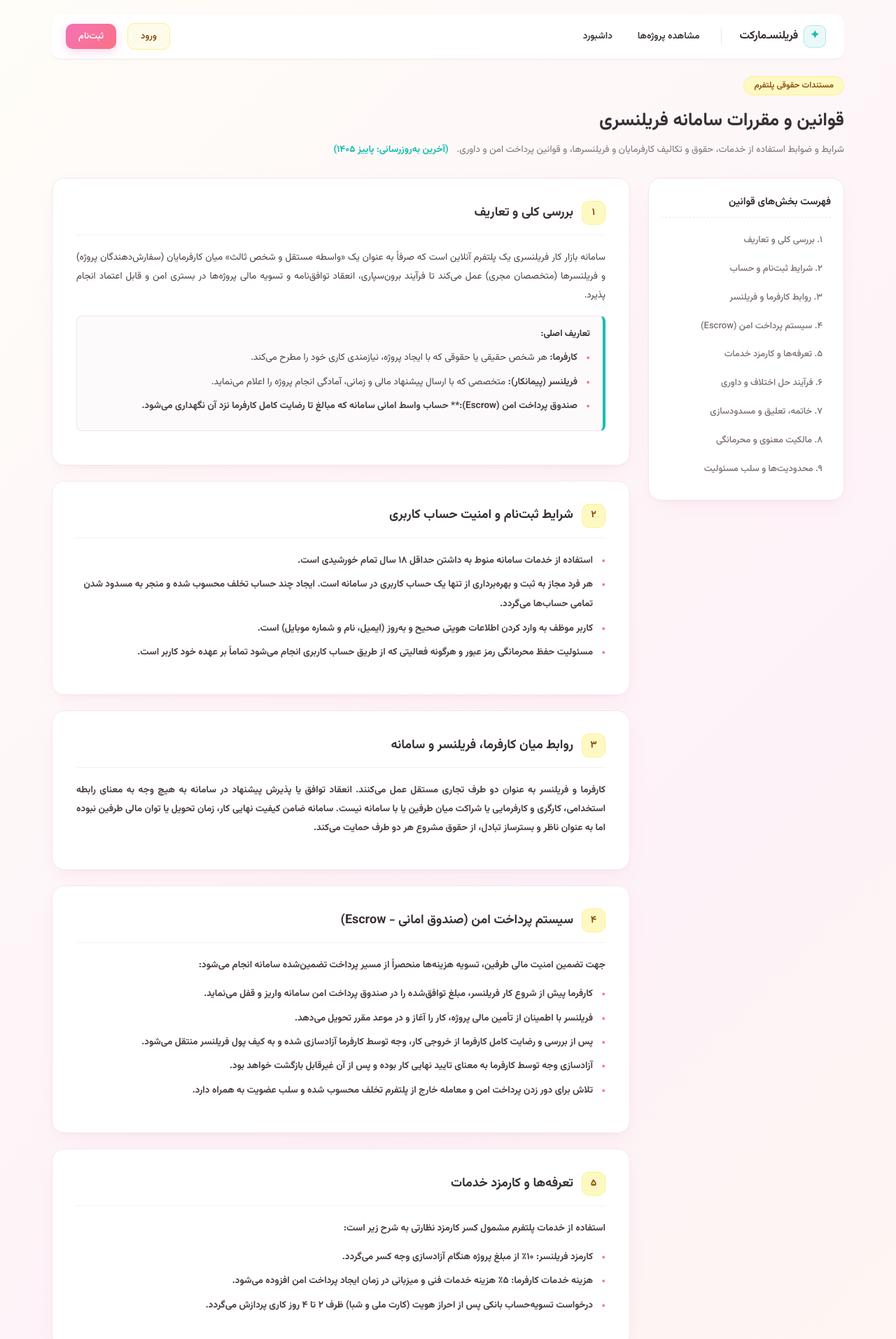
After one commit to mhbmj/Freelance-Marketspace, a Django app: page /terms/ in a window 1280 px wide. The commit adds this page. Shown: the top 1913 px of the page at 70% size. Run offline with Django 5.2, Linux system fonts and the light colour scheme.

Commit message:
feat(terms): implement comprehensive terms and conditions page matching Ponisha legal standards

```diff
--- a/accounts/urls.py
+++ b/accounts/urls.py
@@ -10,6 +10,7 @@ urlpatterns = [
     path('onboarding/skills/', views.onboarding_skills_view, name='onboarding_skills'),
     path('dashboard/', views.dashboard_view, name='dashboard'),
     path('projects/', views.projects_list_view, name='projects_list'),
+    path('terms/', views.terms_view, name='terms'),
     path('forgot-password/', views.forgot_password_view, name='forgot_password'),
     path('password-reset/done/', views.password_reset_done_view, name='password_reset_done'),
     path('password-reset/<uidb64>/<token>/', views.reset_password_confirm_view, name='reset_password'),
--- a/accounts/views.py
+++ b/accounts/views.py
@@ -277,6 +277,17 @@ def projects_list_view(request):
     })
 
 
+def terms_view(request):
+    """صفحه قوانین و مقررات پلتفرم فریلنسری مطابق استاندارد پونیشا"""
+    initials = "MA"
+    if request.user.is_authenticated and request.user.first_name and request.user.last_name:
+        initials = (request.user.first_name[0] + request.user.last_name[0]).upper()
+
+    return render(request, 'accounts/terms.html', {
+        'user_initials': initials,
+    })
+
+
 def forgot_password_view(request):
     """درخواست بازیابی رمز عبور با محدودیت نرخ درخواست (Rate Limit - HTTP 429) و پیام امن"""
     if request.user.is_authenticated:
--- a/static/css/style.css
+++ b/static/css/style.css
@@ -2003,3 +2003,145 @@ body {
     font-weight: 700;
     box-shadow: 0 2px 6px rgba(244, 114, 182, 0.15);
 }
+
+/* ==========================================================================
+   Terms and Conditions Page Styles (قوانین و مقررات مطابق پونیشا)
+   ========================================================================== */
+.terms-layout {
+    display: grid;
+    grid-template-columns: 280px 1fr;
+    gap: 26px;
+    align-items: start;
+    width: 100%;
+}
+
+@media (max-width: 900px) {
+    .terms-layout {
+        grid-template-columns: 1fr;
+    }
+    .terms-toc-card {
+        display: none;
+    }
+}
+
+.terms-toc-card {
+    position: sticky;
+    top: 84px;
+    background: #ffffff;
+    border-radius: var(--radius-card);
+    border: 1.5px solid var(--border-card);
+    box-shadow: var(--shadow-minimal);
+    padding: 22px 18px;
+}
+
+.terms-toc-title {
+    font-size: 14.5px;
+    font-weight: 800;
+    color: var(--text-main);
+    margin-bottom: 14px;
+    padding-bottom: 10px;
+    border-bottom: 1px dashed var(--border-card);
+}
+
+.terms-toc-link {
+    display: block;
+    padding: 8px 12px;
+    font-size: 13px;
+    font-weight: 500;
+    color: var(--text-muted);
+    text-decoration: none;
+    border-radius: 8px;
+    margin-bottom: 4px;
+    transition: all 0.15s ease;
+}
+
+.terms-toc-link:hover {
+    background: var(--pastel-pink-soft);
+    color: #be185d;
+    padding-right: 16px;
+}
+
+.terms-section-card {
+    background: #ffffff;
+    border-radius: var(--radius-card);
+    border: 1.5px solid var(--border-card);
+    box-shadow: var(--shadow-minimal);
+    padding: 32px 34px;
+    margin-bottom: 22px;
+    scroll-margin-top: 84px;
+    position: relative;
+    overflow: hidden;
+}
+
+.terms-section-header {
+    display: flex;
+    align-items: center;
+    gap: 12px;
+    margin-bottom: 18px;
+    padding-bottom: 14px;
+    border-bottom: 1px solid #f9eff4;
+}
+
+.term-num-badge {
+    width: 34px;
+    height: 34px;
+    border-radius: 10px;
+    background: var(--pastel-yellow-light);
+    border: 1px solid var(--pastel-yellow-border);
+    color: #854d0e;
+    display: flex;
+    align-items: center;
+    justify-content: center;
+    font-size: 14px;
+    font-weight: 800;
+}
+
+.terms-section-title {
+    font-size: 18px;
+    font-weight: 800;
+    color: var(--text-main);
+    margin: 0;
+}
+
+.terms-text {
+    font-size: 13.5px;
+    color: #4b3f46;
+    line-height: 2;
+    margin-bottom: 14px;
+    text-align: justify;
+}
+
+.terms-list {
+    list-style: none;
+    font-size: 13.5px;
+    color: #4b3f46;
+    line-height: 2.1;
+    margin-bottom: 14px;
+}
+
+.terms-list li {
+    position: relative;
+    padding-right: 18px;
+    margin-bottom: 6px;
+}
+
+.terms-list li::before {
+    content: '•';
+    position: absolute;
+    right: 0;
+    color: var(--pastel-pink);
+    font-weight: bold;
+    font-size: 16px;
+}
+
+.terms-highlight-box {
+    background: #fdfafc;
+    border: 1px solid var(--border-card);
+    border-right: 4px solid var(--accent-teal);
+    border-radius: 8px;
+    padding: 14px 18px;
+    margin: 16px 0;
+    font-size: 13px;
+    color: #372f35;
+    line-height: 1.8;
+}
--- a/templates/accounts/dashboard.html
+++ b/templates/accounts/dashboard.html
@@ -575,7 +575,7 @@
                 </div>
 
                 <div class="footer-nav-links">
-                    <a href="javascript:void(0)" class="footer-link-item" onclick="alert('این صفحه در مراحل بعدی باهم طراحی خواهد شد!')">
+                    <a href="{% url 'terms' %}" class="footer-link-item">
                         قوانین و مقررات
                     </a>
                     <a href="javascript:void(0)" class="footer-link-item" onclick="alert('این صفحه در مراحل بعدی باهم طراحی خواهد شد!')">
--- a/templates/accounts/home.html
+++ b/templates/accounts/home.html
@@ -390,7 +390,7 @@
                     <span class="footer-brand-name">فریلنسـ‌مارکت</span>
                 </div>
                 <div class="footer-nav-links">
-                    <a href="javascript:void(0)" class="footer-link-item" onclick="alert('این صفحه در مراحل بعدی باهم طراحی خواهد شد!')">قوانین و مقررات</a>
+                    <a href="{% url 'terms' %}" class="footer-link-item">قوانین و مقررات</a>
                     <a href="javascript:void(0)" class="footer-link-item" onclick="alert('این صفحه در مراحل بعدی باهم طراحی خواهد شد!')">حریم شخصی</a>
                     <a href="javascript:void(0)" class="footer-link-item" onclick="alert('این صفحه در مراحل بعدی باهم طراحی خواهد شد!')">راهنما</a>
                     <a href="javascript:void(0)" class="footer-link-item" onclick="alert('این صفحه در مراحل بعدی باهم طراحی خواهد شد!')">وبلاگ</a>
--- a/templates/accounts/projects_list.html
+++ b/templates/accounts/projects_list.html
@@ -307,7 +307,7 @@
                     <span class="footer-brand-name">فریلنسـ‌مارکت</span>
                 </div>
                 <div class="footer-nav-links">
-                    <a href="javascript:void(0)" class="footer-link-item" onclick="alert('این صفحه در مراحل بعدی باهم طراحی خواهد شد!')">قوانین و مقررات</a>
+                    <a href="{% url 'terms' %}" class="footer-link-item">قوانین و مقررات</a>
                     <a href="javascript:void(0)" class="footer-link-item" onclick="alert('این صفحه در مراحل بعدی باهم طراحی خواهد شد!')">حریم شخصی</a>
                     <a href="javascript:void(0)" class="footer-link-item" onclick="alert('این صفحه در مراحل بعدی باهم طراحی خواهد شد!')">راهنما</a>
                     <a href="javascript:void(0)" class="footer-link-item" onclick="alert('این صفحه در مراحل بعدی باهم طراحی خواهد شد!')">وبلاگ</a>
--- /dev/null
+++ b/templates/accounts/terms.html
@@ -0,0 +1,283 @@
+{% extends 'base.html' %}
+
+{% block title %}قوانین و مقررات | سامانه بازار کار فریلنسری{% endblock %}
+
+{% block content %}
+<div class="home-page-container">
+
+    <!-- نوار منوی بالای سایت -->
+    <header class="top-navbar" style="border-radius: 14px; margin-bottom: 24px;">
+        <div class="top-navbar-container">
+            <div class="top-nav-right">
+                <a href="{% url 'home' %}" class="nav-brand-logo" title="صفحه اصلی">
+                    <span class="nav-logo-badge">✦</span>
+                    <span class="nav-brand-text">فریلنسـ‌مارکت</span>
+                </a>
+
+                <span class="nav-divider" style="height: 22px; margin: 0 4px;"></span>
+
+                <a href="{% url 'projects_list' %}" class="nav-link-btn">
+                    <span>مشاهده پروژه‌ها</span>
+                </a>
+
+                <a href="{% url 'dashboard' %}" class="nav-link-btn">
+                    <span>داشبورد</span>
+                </a>
+            </div>
+
+            <div class="top-nav-left">
+                {% if user.is_authenticated %}
+                    <a href="{% url 'dashboard' %}" class="btn-quick-project">
+                        <span>داشبورد من</span>
+                    </a>
+                    <div class="user-menu-wrapper" onclick="toggleUserDrawer(true)" style="cursor: pointer;" title="مشاهده حساب کاربری">
+                        <div style="display: flex; align-items: center; gap: 4px;">
+                            <div class="avatar-header-circle">
+                                {{ user_initials|default:"MA" }}
+                            </div>
+                            <span style="font-size: 11px; color: #9ca3af;">▾</span>
+                        </div>
+                    </div>
+                {% else %}
+                    <a href="{% url 'login' %}" class="btn-pink btn-outline-pink" style="padding: 8px 18px; font-size: 13px; width: auto; text-decoration: none;">ورود</a>
+                    <a href="{% url 'signup' %}" class="btn-pink" style="padding: 8px 18px; font-size: 13px; width: auto; text-decoration: none;">ثبت‌نام</a>
+                {% endif %}
+            </div>
+        </div>
+    </header>
+
+    <!-- سربرگ صفحه قوانین -->
+    <div style="margin-bottom: 28px; text-align: right;">
+        <span class="user-badge-tag">مستندات حقوقی پلتفرم</span>
+        <h1 style="font-size: 26px; font-weight: 800; color: var(--text-main); margin-bottom: 8px;">
+            قوانین و مقررات سامانه فریلنسری
+        </h1>
+        <p style="font-size: 13.5px; color: var(--text-muted); line-height: 1.8;">
+            شرایط و ضوابط استفاده از خدمات، حقوق و تکالیف کارفرمایان و فریلنسرها، و قوانین پرداخت امن و داوری.
+            <span style="color: var(--accent-teal); font-weight: 700; margin-right: 8px;">(آخرین به‌روزرسانی: پاییز ۱۴۰۵)</span>
+        </p>
+    </div>
+
+    <!-- چیدمان دو ستونه: فهرست عناوین راست + محتوای قوانین چپ -->
+    <div class="terms-layout">
+
+        <!-- سایدبار فهرست عناوین (Sticky Table of Contents) -->
+        <aside class="terms-toc-card">
+            <div class="terms-toc-title">
+                فهرست بخش‌های قوانین
+            </div>
+            <nav>
+                <a href="#term-1" class="terms-toc-link">۱. بررسی کلی و تعاریف</a>
+                <a href="#term-2" class="terms-toc-link">۲. شرایط ثبت‌نام و حساب</a>
+                <a href="#term-3" class="terms-toc-link">۳. روابط کارفرما و فریلنسر</a>
+                <a href="#term-4" class="terms-toc-link">۴. سیستم پرداخت امن (Escrow)</a>
+                <a href="#term-5" class="terms-toc-link">۵. تعرفه‌ها و کارمزد خدمات</a>
+                <a href="#term-6" class="terms-toc-link">۶. فرآیند حل اختلاف و داوری</a>
+                <a href="#term-7" class="terms-toc-link">۷. خاتمه، تعلیق و مسدودسازی</a>
+                <a href="#term-8" class="terms-toc-link">۸. مالکیت معنوی و محرمانگی</a>
+                <a href="#term-9" class="terms-toc-link">۹. محدودیت‌ها و سلب مسئولیت</a>
+            </nav>
+        </aside>
+
+        <!-- محتوای کامل قوانین و مقررات -->
+        <main>
+
+            <!-- بخش ۱: بررسی کلی و تعاریف -->
+            <section class="terms-section-card" id="term-1">
+                <div class="terms-section-header">
+                    <span class="term-num-badge">۱</span>
+                    <h2 class="terms-section-title">بررسی کلی و تعاریف</h2>
+                </div>
+                <p class="terms-text">
+                    سامانه بازار کار فریلنسری یک پلتفرم آنلاین است که صرفاً به عنوان یک «واسطه مستقل و شخص ثالث» میان کارفرمایان (سفارش‌دهندگان پروژه) و فریلنسرها (متخصصان مجری) عمل می‌کند تا فرآیند برون‌سپاری، انعقاد توافق‌نامه و تسویه مالی پروژه‌ها در بستری امن و قابل اعتماد انجام پذیرد.
+                </p>
+                <div class="terms-highlight-box">
+                    <strong>تعاریف اصلی:</strong>
+                    <ul class="terms-list" style="margin-top: 8px; margin-bottom: 0;">
+                        <li><strong>کارفرما:</strong> هر شخص حقیقی یا حقوقی که با ایجاد پروژه، نیازمندی کاری خود را مطرح می‌کند.</li>
+                        <li><strong>فریلنسر (پیمانکار):</strong> متخصصی که با ارسال پیشنهاد مالی و زمانی، آمادگی انجام پروژه را اعلام می‌نماید.</li>
+                        <li><strong>صندوق پرداخت امن (Escrow):** حساب واسط امانی سامانه که مبالغ تا رضایت کامل کارفرما نزد آن نگهداری می‌شود.</li>
+                    </ul>
+                </div>
+            </section>
+
+            <!-- بخش ۲: شرایط ثبت‌نام و حساب کاربری -->
+            <section class="terms-section-card" id="term-2">
+                <div class="terms-section-header">
+                    <span class="term-num-badge">۲</span>
+                    <h2 class="terms-section-title">شرایط ثبت‌نام و امنیت حساب کاربری</h2>
+                </div>
+                <ul class="terms-list">
+                    <li>استفاده از خدمات سامانه منوط به داشتن حداقل ۱۸ سال تمام خورشیدی است.</li>
+                    <li>هر فرد مجاز به ثبت و بهره‌برداری از <strong>تنها یک حساب کاربری</strong> در سامانه است. ایجاد چند حساب تخلف محسوب شده و منجر به مسدود شدن تمامی حساب‌ها می‌گردد.</li>
+                    <li>کاربر موظف به وارد کردن اطلاعات هویتی صحیح و به‌روز (ایمیل، نام و شماره موبایل) است.</li>
+                    <li>مسئولیت حفظ محرمانگی رمز عبور و هرگونه فعالیتی که از طریق حساب کاربری انجام می‌شود تماماً بر عهده خود کاربر است.</li>
+                </ul>
+            </section>
+
+            <!-- بخش ۳: روابط میان کارفرما و فریلنسر -->
+            <section class="terms-section-card" id="term-3">
+                <div class="terms-section-header">
+                    <span class="term-num-badge">۳</span>
+                    <h2 class="terms-section-title">روابط میان کارفرما، فریلنسر و سامانه</h2>
+                </div>
+                <p class="terms-text">
+                    کارفرما و فریلنسر به عنوان دو طرف تجاری مستقل عمل می‌کنند. انعقاد توافق یا پذیرش پیشنهاد در سامانه به هیچ وجه به معنای رابطه استخدامی، کارگری و کارفرمایی یا شراکت میان طرفین یا با سامانه نیست. سامانه ضامن کیفیت نهایی کار، زمان تحویل یا توان مالی طرفین نبوده اما به عنوان ناظر و بسترساز تبادل، از حقوق مشروع هر دو طرف حمایت می‌کند.
+                </p>
+            </section>
+
+            <!-- بخش ۴: سیستم پرداخت امن -->
+            <section class="terms-section-card" id="term-4">
+                <div class="terms-section-header">
+                    <span class="term-num-badge">۴</span>
+                    <h2 class="terms-section-title">سیستم پرداخت امن (صندوق امانی - Escrow)</h2>
+                </div>
+                <p class="terms-text">
+                    جهت تضمین امنیت مالی طرفین، تسویه هزینه‌ها منحصراً از مسیر پرداخت تضمین‌شده سامانه انجام می‌شود:
+                </p>
+                <ul class="terms-list">
+                    <li>کارفرما پیش از شروع کار فریلنسر، مبلغ توافق‌شده را در صندوق پرداخت امن سامانه واریز و قفل می‌نماید.</li>
+                    <li>فریلنسر با اطمینان از تأمین مالی پروژه، کار را آغاز و در موعد مقرر تحویل می‌دهد.</li>
+                    <li>پس از بررسی و رضایت کامل کارفرما از خروجی کار، وجه توسط کارفرما آزادسازی شده و به کیف پول فریلنسر منتقل می‌شود.</li>
+                    <li>آزادسازی وجه توسط کارفرما به معنای تایید نهایی کار بوده و پس از آن <strong>غیرقابل بازگشت</strong> خواهد بود.</li>
+                    <li>تلاش برای دور زدن پرداخت امن و معامله خارج از پلتفرم تخلف محسوب شده و سلب عضویت به همراه دارد.</li>
+                </ul>
+            </section>
+
+            <!-- بخش ۵: تعرفه‌ها و کارمزد خدمات -->
+            <section class="terms-section-card" id="term-5">
+                <div class="terms-section-header">
+                    <span class="term-num-badge">۵</span>
+                    <h2 class="terms-section-title">تعرفه‌ها و کارمزد خدمات</h2>
+                </div>
+                <p class="terms-text">
+                    استفاده از خدمات پلتفرم مشمول کسر کارمزد نظارتی به شرح زیر است:
+                </p>
+                <ul class="terms-list">
+                    <li><strong>کارمزد فریلنسر:</strong> ۱۰٪ از مبلغ پروژه هنگام آزادسازی وجه کسر می‌گردد.</li>
+                    <li><strong>هزینه خدمات کارفرما:</strong> ۵٪ هزینه خدمات فنی و میزبانی در زمان ایجاد پرداخت امن افزوده می‌شود.</li>
+                    <li>درخواست تسویه‌حساب بانکی پس از احراز هویت (کارت ملی و شبا) ظرف ۲ تا ۴ روز کاری پردازش می‌گردد.</li>
+                </ul>
+            </section>
+
+            <!-- بخش ۶: حل اختلاف و داوری -->
+            <section class="terms-section-card" id="term-6">
+                <div class="terms-section-header">
+                    <span class="term-num-badge">۶</span>
+                    <h2 class="terms-section-title">فرآیند حل اختلاف و داوری</h2>
+                </div>
+                <p class="terms-text">
+                    در صورتی که اختلافی در خصوص کیفیت یا عدم تحویل کار رخ دهد و وجه هنوز در صندوق پرداخت امن باشد:
+                </p>
+                <ul class="terms-list">
+                    <li>طرفین ابتدا ظرف ۵ روز کاری موظف به مذاکره در بخش پیام‌های پروژه هستند.</li>
+                    <li>در صورت عدم دستیابی به توافق، درخواست داوری به سامانه ارجاع می‌گردد.</li>
+                    <li>تیم داوری بر اساس فایل‌های ارسالی، توضیحات اولیه پروژه و تاریخچه گفتگوها تصمیم‌گیری نموده و رای صادرشده قطعی و لازم‌الاجرا خواهد بود.</li>
+                </ul>
+            </section>
+
+            <!-- بخش ۷: خاتمه دادن و تعلیق حساب -->
+            <section class="terms-section-card" id="term-7">
+                <div class="terms-section-header">
+                    <span class="term-num-badge">۷</span>
+                    <h2 class="terms-section-title">خاتمه دادن، تعلیق و مسدودسازی</h2>
+                </div>
+                <p class="terms-text">
+                    سامانه این حق را برای خود محفوظ می‌دارد که در صورت مشاهده هر یک از موارد زیر، بدون اخطار قبلی حساب کاربر را به صورت موقت یا دائم مسدود نماید:
+                </p>
+                <ul class="terms-list">
+                    <li>تلاش برای دور زدن سیستم پرداخت امن و تبادل شماره تماس جهت تسویه خارج از سایت.</li>
+                    <li>ارائه مدارک هویتی جعلی یا ثبت حساب‌های متعدد.</li>
+                    <li>رفتارهای غیرحرفه‌ای، توهین، کلاهبرداری یا عدم تحویل غیرموجه پروژه‌های پذیرفته‌شده.</li>
+                </ul>
+            </section>
+
+            <!-- بخش ۸: مالکیت معنوی و محرمانگی -->
+            <section class="terms-section-card" id="term-8">
+                <div class="terms-section-header">
+                    <span class="term-num-badge">۸</span>
+                    <h2 class="terms-section-title">مالکیت معنوی و محرمانگی اطلاعات</h2>
+                </div>
+                <ul class="terms-list">
+                    <li>با تسویه و آزادسازی کامل وجه پروژه، تمامی حقوق مادی و معنوی خروجی کار به کارفرما منتقل می‌شود.</li>
+                    <li>فریلنسر متعهد می‌گردد کلیه اسرار تجاری، اسناد و اطلاعات پروژه کارفرما را کاملاً محرمانه نگه دارد.</li>
+                    <li>کاربران مسئول محتوای منتشره خویش هستند و حق نقض کپی‌رایت اشخاص ثالث را ندارند.</li>
+                </ul>
+            </section>
+
+            <!-- بخش ۹: محدودیت‌ها و سلب مسئولیت -->
+            <section class="terms-section-card" id="term-9">
+                <div class="terms-section-header">
+                    <span class="term-num-badge">۹</span>
+                    <h2 class="terms-section-title">محدودیت‌ها و سلب مسئولیت</h2>
+                </div>
+                <p class="terms-text">
+                    هرگونه استخراج خودکار داده‌ها (Scraping)، مهندسی معکوس، یا ارسال هرزنامه در پلتفرم اکیداً ممنوع است. خدمات سامانه به صورت «همان‌گونه که هست» ارائه شده و سامانه در خصوص خسارات احتمالی ناشی از توافقات خارج از چارچوب قوانین پلتفرم، هیچ‌گونه مسئولیتی نخواهد داشت.
+                </p>
+            </section>
+
+        </main>
+
+    </div>
+
+    <!-- فوتر سایت -->
+    <footer class="site-footer">
+        <div class="footer-top-row">
+            <div class="footer-brand-links-side">
+                <div class="footer-brand-logo">
+                    <span class="footer-logo-badge">✦</span>
+                    <span class="footer-brand-name">فریلنسـ‌مارکت</span>
+                </div>
+                <div class="footer-nav-links">
+                    <a href="{% url 'terms' %}" class="footer-link-item" style="color: var(--accent-teal); font-weight: 700;">قوانین و مقررات</a>
+                    <a href="javascript:void(0)" class="footer-link-item" onclick="alert('این صفحه در مراحل بعدی باهم طراحی خواهد شد!')">حریم شخصی</a>
+                    <a href="javascript:void(0)" class="footer-link-item" onclick="alert('این صفحه در مراحل بعدی باهم طراحی خواهد شد!')">راهنما</a>
+                    <a href="javascript:void(0)" class="footer-link-item" onclick="alert('این صفحه در مراحل بعدی باهم طراحی خواهد شد!')">وبلاگ</a>
+                    <a href="javascript:void(0)" class="footer-link-item" onclick="alert('این صفحه در مراحل بعدی باهم طراحی خواهد شد!')">درباره ما</a>
+                </div>
+            </div>
+
+            <div>
+                <div class="trust-badge-card">
+                    <span class="trust-badge-label">مورد تایید</span>
+                    <div class="trust-badge-icon">
+                        <svg width="24" height="24" viewBox="0 0 24 24" fill="none" stroke="currentColor" stroke-width="2.2" stroke-linecap="round" stroke-linejoin="round">
+                            <path d="M12 22s8-4 8-10V5l-8-3-8 3v7c0 6 8 10 8 10z"></path>
+                            <polyline points="9 12 11 14 15 10"></polyline>
+                        </svg>
+                    </div>
+                    <span class="trust-badge-caption">ضمانت پرداخت امن</span>
+                </div>
+            </div>
+        </div>
+
+        <div class="footer-bottom-row">
+            <div class="footer-copyright-text">
+                © تمام حقوق برای سامانه فریلنسری محفوظ است
+            </div>
+            <div class="footer-social-icons">
+                <a href="javascript:void(0)" class="social-icon-btn" title="تلگرام">
+                    <svg width="18" height="18" viewBox="0 0 24 24" fill="none" stroke="currentColor" stroke-width="2" stroke-linecap="round" stroke-linejoin="round"><line x1="22" y1="2" x2="11" y2="13"></line><polygon points="22 2 15 22 11 13 2 9 22 2"></polygon></svg>
+                </a>
+                <a href="javascript:void(0)" class="social-icon-btn" title="اینستاگرام">
+                    <svg width="18" height="18" viewBox="0 0 24 24" fill="none" stroke="currentColor" stroke-width="2" stroke-linecap="round" stroke-linejoin="round"><rect x="2" y="2" width="20" height="20" rx="5" ry="5"></rect><path d="M16 11.37A4 4 0 1 1 12.63 8 4 4 0 0 1 16 11.37z"></path><line x1="17.5" y1="6.5" x2="17.51" y2="6.5"></line></svg>
+                </a>
+                <a href="javascript:void(0)" class="social-icon-btn" title="ایکس (توییتر)">
+                    <svg width="17" height="17" viewBox="0 0 24 24" fill="currentColor"><path d="M18.244 2.25h3.308l-7.227 8.26 8.502 11.24H16.17l-5.214-6.817L4.99 21.75H1.68l7.73-8.835L1.254 2.25H8.08l4.713 6.231zm-1.161 17.52h1.833L7.084 4.126H5.117z"></path></svg>
+                </a>
+                <a href="javascript:void(0)" class="social-icon-btn" title="لینکدین">
+                    <svg width="18" height="18" viewBox="0 0 24 24" fill="none" stroke="currentColor" stroke-width="2" stroke-linecap="round" stroke-linejoin="round"><path d="M16 8a6 6 0 0 1 6 6v7h-4v-7a2 2 0 0 0-2-2 2 2 0 0 0-2 2v7h-4v-7a6 6 0 0 1 6-6z"></path><rect x="2" y="9" width="4" height="12"></rect><circle cx="4" cy="4" r="2"></circle></svg>
+                </a>
+                <a href="javascript:void(0)" class="social-icon-btn" title="یوتیوب">
+                    <svg width="19" height="19" viewBox="0 0 24 24" fill="none" stroke="currentColor" stroke-width="2" stroke-linecap="round" stroke-linejoin="round"><path d="M22.54 6.42a2.78 2.78 0 0 0-1.94-2C18.88 4 12 4 12 4s-6.88 0-8.6.46a2.78 2.78 0 0 0-1.94 2A29 29 0 0 0 1 11.75a29 29 0 0 0 .46 5.33A2.78 2.78 0 0 0 3.4 19c1.72.46 8.6.46 8.6.46s6.88 0 8.6-.46a2.78 2.78 0 0 0 1.94-2 29 29 0 0 0 .46-5.25 29 29 0 0 0-.46-5.33z"></path><polygon points="9.75 15.02 15.5 11.75 9.75 8.48 9.75 15.02"></polygon></svg>
+                </a>
+            </div>
+        </div>
+    </footer>
+
+</div>
+
+{% if user.is_authenticated %}
+    {% include 'includes/user_drawer.html' %}
+{% endif %}
+{% endblock %}
```
Also changed, not shown: accounts/tests.py (+8 -0 lines), 360_F_286723545_GFvDSHpmVBoWQAdQgfif4zCr096WPqcV.jpg (added).
